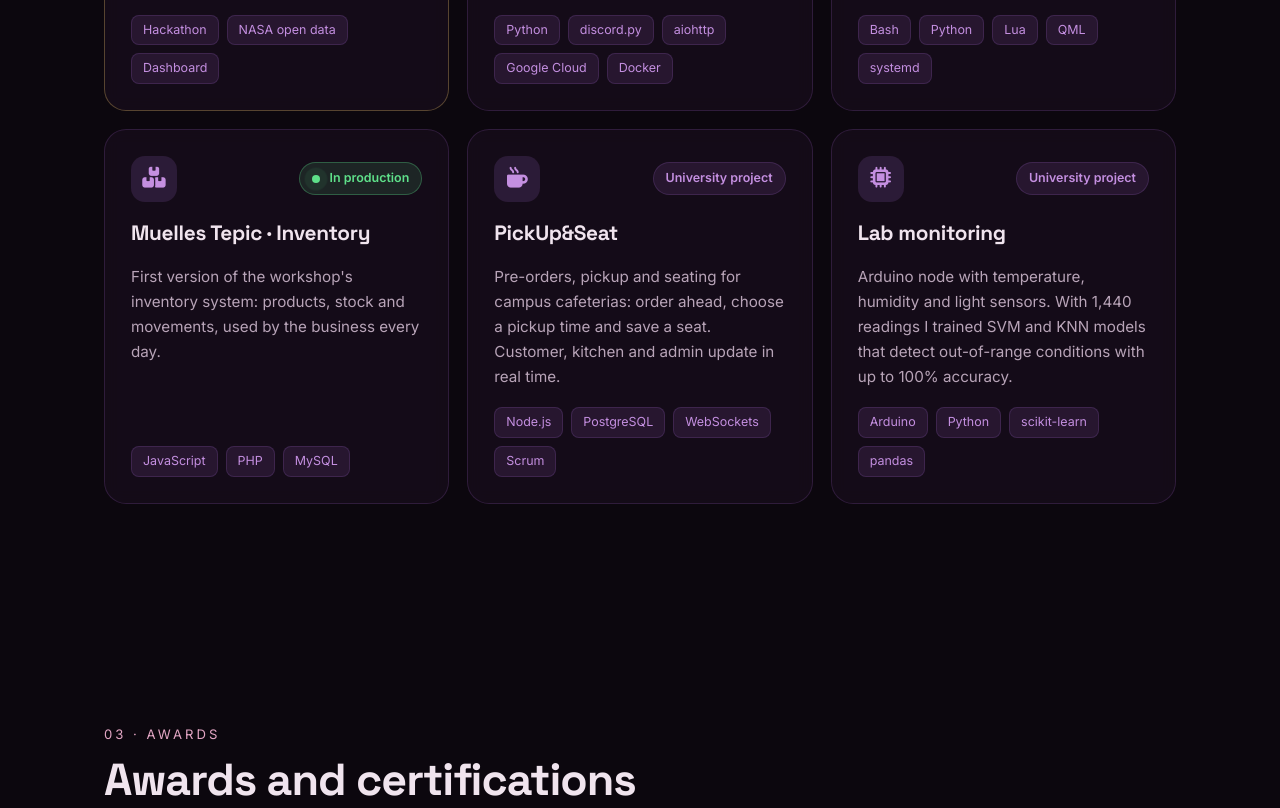
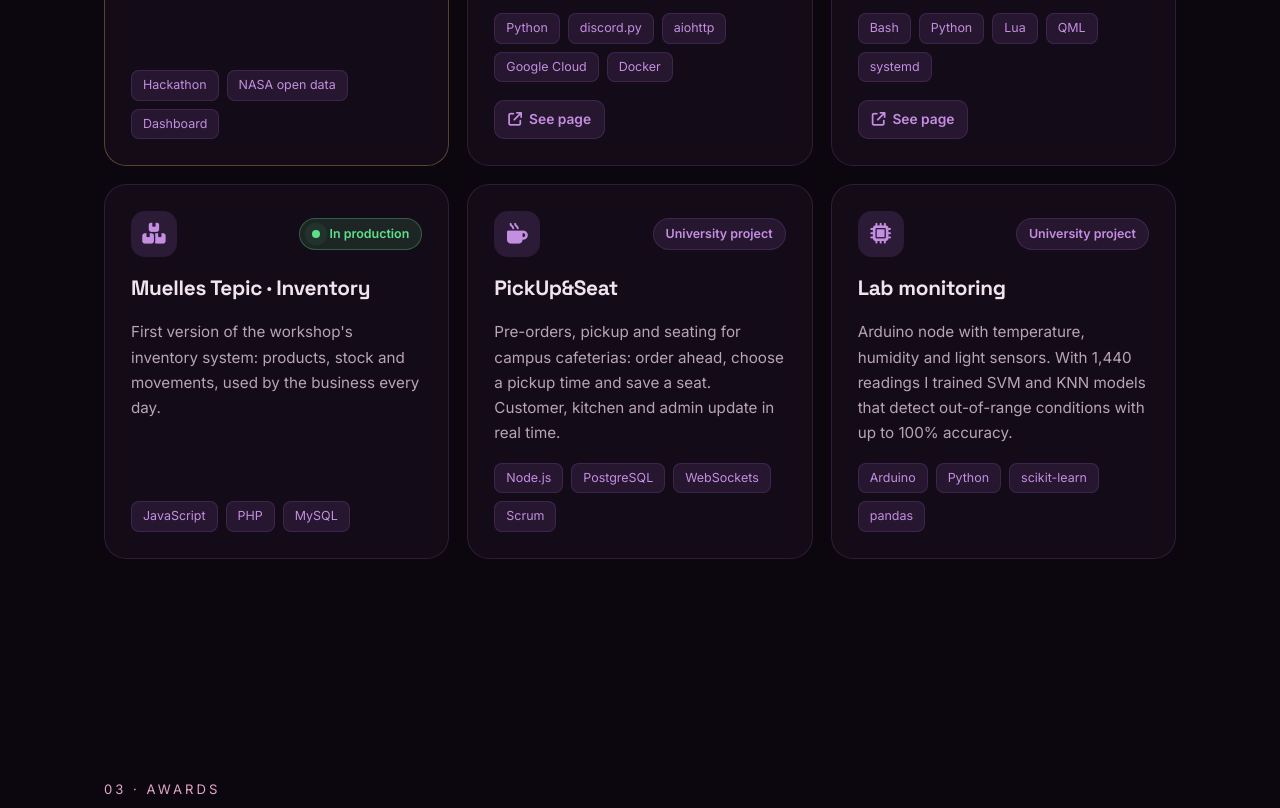
Before and after one commit to NuviX16/Portafolio-NuviX, a plain HTML site: page index.html in a window 1280 px wide. Shown: the part 2931-3739 px from the top of the page. Drawn offline with Linux system fonts and the light colour scheme.

Commit message:
Botón «Ver página» en el bot y el escritorio

```diff
--- a/assets/css/style.css
+++ b/assets/css/style.css
@@ -310,3 +310,6 @@ h2 { font-size: clamp(2rem, 4vw, 2.8rem); letter-spacing: -1px; line-height: 1.1
     .reveal { opacity: 1; transform: none; }
     html { scroll-behavior: auto; }
 }
+.card-links { display: flex; flex-wrap: wrap; gap: 8px; margin-top: 4px; }
+.card-links a { display: inline-flex; align-items: center; gap: 7px; font-size: 0.86rem; font-weight: 600; padding: 7px 13px; border-radius: 10px; text-decoration: none; color: var(--accent-2); background: rgba(var(--rgb-accent), 0.12); border: 1px solid var(--line); transition: background .2s; }
+.card-links a:hover { background: rgba(var(--rgb-accent), 0.24); }
--- a/assets/js/script.js
+++ b/assets/js/script.js
@@ -110,6 +110,7 @@ const EN = {
     p3_title: "NuviX Desktop",
     p3_desc: "Arch Linux with Hyprland: the animated wallpaper decides the colors of the whole system, from the terminal and browser to Discord, Spotify and the login screen.",
     p3_hint: "Tap a color: this page uses the same palettes.",
+    link_page: "See page",
     st_award: "Honorable mention · NASA",
     p7_desc: "Health dashboard for the crew of a space mission, built at the NASA Space Apps Challenge 2026 with team Gravizen.",
     p7_h1: "Daily check-in for each crew member: mood, sleep and symptoms",
--- a/index.html
+++ b/index.html
@@ -165,6 +165,7 @@
                             <li data-i18n="p2_h4">Panel web privado y monitoreo con Uptime Kuma</li>
                         </ul>
                         <div class="tags"><span class="tag">Python</span><span class="tag">discord.py</span><span class="tag">aiohttp</span><span class="tag">Google Cloud</span><span class="tag">Docker</span></div>
+                        <div class="card-links"><a href="https://nuvix16.github.io/Bot-NuviX/" target="_blank" rel="noopener"><i class="fa-solid fa-arrow-up-right-from-square"></i> <span data-i18n="link_page">Ver página</span></a></div>
                     </article>
 
                     <!-- Escritorio -->
@@ -183,6 +184,7 @@
                         <div class="swatches" id="swatches" aria-label="Temas"></div>
                         <p class="hint" data-i18n="p3_hint">Toca un color: esta página usa las mismas paletas.</p>
                         <div class="tags"><span class="tag">Bash</span><span class="tag">Python</span><span class="tag">Lua</span><span class="tag">QML</span><span class="tag">systemd</span></div>
+                        <div class="card-links"><a href="https://nuvix16.github.io/Rice-NuviX/" target="_blank" rel="noopener"><i class="fa-solid fa-arrow-up-right-from-square"></i> <span data-i18n="link_page">Ver página</span></a></div>
                     </article>
 
                     <!-- Inventario v1 -->
```
